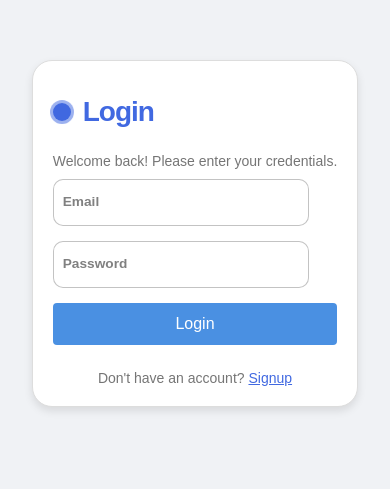
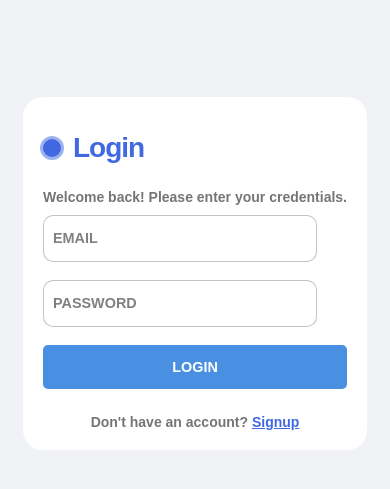
Before and after one commit to mahmoudBH/Student-Management-System, a React (Create React App) app in the folder frontend/: page / in a window 390 px wide. Shown: the part 189-678 px from the top of the page. Built offline with nearby package versions, Linux system fonts and the light colour scheme.

Commit message:
fix style

```diff
--- a/frontend/src/component/Header.css
+++ b/frontend/src/component/Header.css
@@ -203,10 +203,11 @@
 }
 
 .sidebar-menu li {
-  padding: 15px 0;
+  padding: 25px 0;
 }
 
 .sidebar-menu li a {
+  position: fixed;
   color: white;
   text-decoration: none;
   font-size: 20px;
--- a/frontend/src/component/Header.js
+++ b/frontend/src/component/Header.js
@@ -61,7 +61,7 @@
           <li><a href="/add-student"><img src="/icons/add-document.svg" alt="Add Note" /><span>Add Note</span></a></li>
           <li><a href="/edit-note"><img src="/icons/edit.svg" alt="Edit Notes" /><span>Edit Notes</span></a></li>
           <li><a href="/add-course"><img src="/icons/add.svg" alt="Add Course" /><span>Add Course</span></a></li>
-          <li><a href="/manage-student"><img src="/icons/manage.svg" alt="Manage Student" /><span>Gérer Etudiant</span></a></li>
+          <li><a href="/manage-student"><img src="/icons/member-list.svg" alt="Manage Student" /><span>Gérer Etudiant</span></a></li>
         </ul>
       </div>
     </header>
--- a/frontend/src/component/authentification/Login.js
+++ b/frontend/src/component/authentification/Login.js
@@ -22,11 +22,7 @@
       if (response.data.user) {
         // Stocker les données utilisateur dans le local storage
         localStorage.setItem('user', JSON.stringify(response.data.user));
-        // Optionnel : stocker le token JWT si nécessaire
-        // localStorage.setItem('token', response.data.token);
-
         setMessage('Connexion réussie');
-        // Rediriger vers la page d'accueil après une connexion réussie
         window.location.href = '/home'; // Ou utilisez navigate('/home') si vous utilisez react-router
       } else {
         setMessage('Identifiants invalides.'); // Message d'erreur en cas de problème
@@ -42,7 +38,7 @@
 
   return (
     <div className="container"> {/* Même conteneur pour centrer le formulaire */}
-      <form className="form" onSubmit={handleSubmit}>
+      <form className="login-form" onSubmit={handleSubmit}> {/* Changement de className ici */}
         <p className="title">Login</p>
         <p className="message">Welcome back! Please enter your credentials.</p>
 
--- a/frontend/src/component/authentification/Signup.js
+++ b/frontend/src/component/authentification/Signup.js
@@ -9,7 +9,7 @@
   const [email, setEmail] = useState('');
   const [password, setPassword] = useState('');
   const [confirmPassword, setConfirmPassword] = useState('');
-  const [mobileNumber, setMobileNumber] = useState(''); // New state for mobile number
+  const [mobileNumber, setMobileNumber] = useState(''); // Nouveau champ pour le numéro de mobile
   const [message, setMessage] = useState('');
 
   const handleSubmit = async (e) => {
@@ -25,7 +25,7 @@
         name: `${firstName} ${lastName}`,
         email,
         password,
-        mobileNumber, // Include mobile number in the request
+        mobileNumber, // Inclure le numéro de mobile dans la requête
       });
 
       localStorage.setItem('user', JSON.stringify({ name: `${firstName} ${lastName}`, email, mobileNumber }));
@@ -40,8 +40,8 @@
   };
 
   return (
-    <div className="container">
-      <form className="form" onSubmit={handleSubmit}>
+    <div className="container"> {/* Même conteneur que dans la page login */}
+      <form className="login-form" onSubmit={handleSubmit}> {/* Remplace "form" par "login-form" */}
         <p className="title">Register</p>
         <p className="message">Signup now and get full access to our app.</p>
         <div className="flex">
@@ -114,7 +114,7 @@
 
         <button type="submit" className="submit">Submit</button>
         {message && <p className="message">{message}</p>}
-        <p className="Login">
+        <p className="signin">
           Already have an account? <Link to="/">Login</Link>
         </p>
       </form>
--- a/frontend/src/component/authentification/styles.css
+++ b/frontend/src/component/authentification/styles.css
@@ -1,4 +1,4 @@
-.form {
+.login-form {
   display: flex;
   flex-direction: column;
   gap: 10px;
@@ -28,7 +28,7 @@
   padding-left: 30px;
 }
 
-  .title::before,.title::after {
+.title::before, .title::after {
   position: absolute;
   content: "";
   height: 16px;
@@ -41,7 +41,6 @@
 .title::before {
   width: 18px;
   height: 18px;
-    background-color: royalblue;
 }
 
 .title::after {
@@ -50,22 +49,18 @@
   animation: pulse 1s linear infinite;
 }
 
-  .message, .signin, .Login {
+.message, .signin {
   color: rgba(88, 87, 87, 0.822);
   font-size: 14px;
 }
 
-  .signin,.Login {
+.signin {
   text-align: center;
 }
 
 .signin a {
   color: royalblue;
 }
-  .Login a {
-    color: royalblue;
-  }
-
 
 .signin a:hover {
   text-decoration: underline royalblue;
@@ -77,11 +72,11 @@
   gap: 6px;
 }
 
-  .form label {
+.login-form label {
   position: relative;
 }
 
-  .form label .input {
+.login-form label .input {
   width: 90%;
   padding: 10px 10px 20px 10px;
   outline: 0;
@@ -89,7 +84,7 @@
   border-radius: 10px;
 }
 
-  .form label .input + span {
+.login-form label .input + span {
   position: absolute;
   left: 10px;
   top: 15px;
@@ -99,18 +94,18 @@
   transition: 0.3s ease;
 }
 
-  .form label .input:placeholder-shown + span {
+.login-form label .input:placeholder-shown + span {
   top: 15px;
   font-size: 0.9em;
 }
 
-  .form label .input:focus + span,.form label .input:valid + span {
+.login-form label .input:focus + span, .login-form label .input:valid + span {
   top: 30px;
   font-size: 0.7em;
   font-weight: 600;
 }
 
-  .form label .input:valid + span {
+.login-form label .input:valid + span {
   color: green;
 }
 
@@ -134,7 +129,6 @@
     transform: scale(0.9);
     opacity: 1;
   }
-
   to {
     transform: scale(1.8);
     opacity: 0;
--- a/frontend/src/component/pages/AddCourseForm/AddCourseForm.css
+++ b/frontend/src/component/pages/AddCourseForm/AddCourseForm.css
@@ -1,50 +1,112 @@
-/* ./components/AddCourseForm.css */
-form {
-    max-width: 500px;
-    margin: 150px auto;
+/* Container for the entire course form */
+.course-container {
+  display: flex;
+  flex-direction: column;
+  align-items: center;
+  padding: 40px 20px 20px 260px; /* Reduced top padding to bring it higher */
+  min-height: 100vh;
+  font-family: 'Roboto', sans-serif;
+}
+
+/* Form styling */
+.form-cour {
+  max-width: 500px;
+  width: 100%;
+  margin-top: 60px; /* Centered vertically on the page, higher for better visibility */
+  padding: 30px;
+  border-radius: 12px;
+  background-color: #ffffff;
+  box-shadow: 0 6px 12px rgba(0, 0, 0, 0.1);
+  transition: transform 0.3s ease;
+}
+
+.form-cour:hover {
+  transform: scale(1.02);
+}
+
+.form-cour h2 {
+  text-align: center;
+  margin-bottom: 20px;
+  font-size: 1.8rem;
+  color: #2c3e50;
+  font-weight: bold;
+}
+
+/* Form input groups */
+.form-cour div {
+  margin-bottom: 18px;
+}
+
+/* Label styling */
+label {
+  display: block;
+  font-weight: 600;
+  color: #4a90e2;
+  margin-bottom: 8px;
+  font-size: 1rem;
+  text-transform: uppercase;
+}
+
+/* Select and file input styling */
+select,
+input[type="file"] {
+  width: 100%;
+  padding: 10px;
+  border: 1px solid #ccc;
+  border-radius: 6px;
+  font-size: 1rem;
+  background: #f5f5f5;
+  color: #333;
+  transition: border-color 0.3s ease, box-shadow 0.3s ease;
+}
+
+select:focus,
+input[type="file"]:focus {
+  border-color: #4a90e2;
+  box-shadow: 0 0 8px rgba(74, 144, 226, 0.3);
+  outline: none;
+}
+
+/* Submit button styling */
+.add-cours {
+  width: 100%;
+  padding: 14px;
+  background-color: #4CAF50;
+  color: white;
+  font-size: 1rem;
+  border: none;
+  border-radius: 6px;
+  font-weight: bold;
+  cursor: pointer;
+  text-transform: uppercase;
+  transition: background-color 0.3s ease, box-shadow 0.3s ease;
+}
+
+.add-cours:hover {
+  background-color: #45a049;
+  box-shadow: 0 4px 10px rgba(69, 160, 73, 0.2);
+}
+
+.add-cours:active {
+  transform: translateY(2px);
+}
+
+/* Responsive adjustments for smaller screens */
+@media screen and (max-width: 600px) {
+  .course-container {
+    padding: 20px 10px;
+  }
+
+  form {
     padding: 20px;
-    border: 1px solid #ddd;
-    border-radius: 8px;
-    background-color: #f4f4f4;
-    box-shadow: 0 4px 8px rgba(0, 0, 0, 0.1);
+    margin-top: 80px; /* Reduces top margin on smaller screens */
   }
 
   form h2 {
-    text-align: center;
-    margin-bottom: 20px;
+    font-size: 1.5rem;
   }
 
-  form div {
-    margin-bottom: 15px;
+  .add-cours {
+    font-size: 0.9rem;
   }
-
-  label {
-    display: block;
-    font-weight: bold;
-    color: #333;
-    margin-bottom: 5px;
-  }
-
-  select,
-  input[type="file"] {
-    width: 100%;
-    padding: 8px;
-    border: 1px solid #ccc;
-    border-radius: 4px;
-    font-size: 16px;
-  }
-
-  .add-cours[type="submit"] {
-    width: 100%;
-    padding: 10px;
-    background-color: #4CAF50;
-    color: white;
-    font-size: 18px;
-    border: none;
-    border-radius: 4px;
-    cursor: pointer;
-  }
-
-  .add-cours[type="submit"]:hover {
-    background-color: #45a049;
-  }
+}
--- a/frontend/src/component/pages/AddCourseForm/AddCourseForm.js
+++ b/frontend/src/component/pages/AddCourseForm/AddCourseForm.js
@@ -75,7 +75,7 @@
   return (
     <div className="course-container">
       <Header /> {/* Include Header component */}
-      <form onSubmit={handleSubmit}>
+      <form className='form-cour' onSubmit={handleSubmit}>
         <h2>Ajouter un Cours</h2>
 
         <div>
--- a/frontend/src/component/pages/AddStudentForm/AddStudentForm.css
+++ b/frontend/src/component/pages/AddStudentForm/AddStudentForm.css
@@ -1,62 +1,118 @@
-/* Styles pour le composant AddStudentForm */
-form {
-  max-width: 500px; /* Largeur maximale du formulaire */
-  margin: 180px auto; /* Centre le formulaire et réduit l'espacement */
-  padding: 25px;
-  background-color: #f9f9f9;
-  border-radius: 8px;
-  box-shadow: 0 4px 8px rgba(0, 0, 0, 0.1);
+/* Container styling for AddStudentForm */
+.add-student-container {
+  display: flex;
+  justify-content: center;
+  align-items: center;
+  padding: 80px 20px 40px 280px; /* Adjusted for header and sidebar */
+  min-height: 100vh;
+  background: linear-gradient(135deg, #e0f7fa, #ffffff);
   font-family: Arial, sans-serif;
 }
 
-form div {
-  margin-bottom: 15px;
+/* Form styling */
+.form-note {
+  max-width: 500px;
+  width: 100%;
+  margin: 100px auto;
+  padding: 30px;
+  background: linear-gradient(145deg, #ffffff, #e6e6e6);
+  border-radius: 10px;
+  box-shadow: 0 8px 15px rgba(0, 0, 0, 0.15);
+  font-family: Arial, sans-serif;
+  transition: transform 0.3s;
 }
 
+.form-note:hover {
+  transform: scale(1.02);
+}
+
+.form-note div {
+  margin-bottom: 20px;
+}
+
+/* Label styling */
 label {
   display: block;
-  font-weight: bold;
-  color: #4a90e2; /* Harmonisation avec la couleur de titre */
-  margin-bottom: 5px;
-  font-size: 0.95rem;
+  font-weight: 600;
+  color: #4a90e2;
+  margin-bottom: 8px;
+  font-size: 0.9rem;
+  text-transform: uppercase;
 }
 
+/* Input and select styling */
 input[type="text"],
 input[type="number"],
 select {
   width: 100%;
-  padding: 10px;
+  padding: 12px;
   border: 1px solid #cccccc;
-  border-radius: 4px;
+  border-radius: 5px;
   font-size: 1rem;
-  transition: border-color 0.3s ease;
+  background: #f5f5f5;
+  color: #333;
+  transition: border-color 0.3s ease, box-shadow 0.3s ease;
 }
 
 input:focus,
 select:focus {
+  border-color: #4a90e2;
+  box-shadow: 0 0 8px rgba(74, 144, 226, 0.3);
   outline: none;
-  border-color: #4a90e2; /* Couleur de surbrillance */
 }
 
+/* Submit button styling */
 button[type="submit"] {
   width: 100%;
-  padding: 12px;
+  padding: 14px;
   background-color: #4a90e2;
   color: white;
   font-size: 1rem;
   border: none;
-  border-radius: 4px;
+  border-radius: 5px;
   cursor: pointer;
-  transition: background-color 0.3s ease;
+  font-weight: bold;
+  text-transform: uppercase;
+  transition: background-color 0.3s ease, box-shadow 0.3s ease;
 }
 
 button[type="submit"]:hover {
-  background-color: #357abd; /* Couleur plus foncée au survol */
+  background-color: #357abd;
+  box-shadow: 0 4px 10px rgba(53, 122, 189, 0.3);
 }
 
+button[type="submit"]:active {
+  transform: translateY(2px);
+}
+
+/* Message styling */
 p {
   font-size: 1rem;
   text-align: center;
-  color: #333333;
   margin-top: 15px;
+  font-weight: bold;
 }
+
+p[style*="color: red"] {
+  color: #e74c3c; /* Red for error message */
+}
+
+p[style*="color: green"] {
+  color: #27ae60; /* Green for success message */
+}
+
+/* Responsive adjustments */
+@media screen and (max-width: 600px) {
+  .add-student-container {
+    padding: 20px;
+  }
+
+  form {
+    padding: 20px;
+    margin-top: 80px; /* Reduces top margin on smaller screens */
+  }
+
+  button[type="submit"] {
+    font-size: 0.9rem;
+  }
+}
--- a/frontend/src/component/pages/AddStudentForm/AddStudentForm.js
+++ b/frontend/src/component/pages/AddStudentForm/AddStudentForm.js
@@ -79,7 +79,9 @@
   return (
     <div className="student-form-container">
       <Header /> {/* Ajout du composant Header */}
-      <form onSubmit={handleSubmit}>
+
+      <form className='form-note' onSubmit={handleSubmit}>
+      <h2 className="form-title">Add Student Note</h2> {/* Title added */}
         <div>
           <label>First Name:</label>
           <input
--- a/frontend/src/component/pages/Profile/Profile.js
+++ b/frontend/src/component/pages/Profile/Profile.js
@@ -128,10 +128,10 @@
   return (
     <div className="Profile-container">
       <Header />
-      <h2 className="Profile-header">Profil Utilisateur</h2>
       {message && <p className="Profile-message">{message}</p>}
       {user ? (
         <div className="Profile-details">
+          <h2 className="Profile-header">Profil Utilisateur</h2>
           <div>
             <strong className="Profile-label">Nom:</strong>
             {isEditing ? (
@@ -146,6 +146,7 @@
               <span>{user.name}</span>
             )}
           </div>
+          <br></br>
           <div>
             <strong className="Profile-label">Email:</strong>
             {isEditing ? (
@@ -160,6 +161,7 @@
               <span>{user.email}</span>
             )}
           </div>
+          <br></br>
           <div>
             <strong className="Profile-label">Numéro de téléphone:</strong>
             {isEditing ? (
```
Also changed, not shown: frontend/src/component/pages/ManageStudent/ManageStudent.css (+49 -3 lines), frontend/src/component/pages/Profile/Profile.css (+49 -31 lines), frontend/public/icons/member-list.svg (added). Lines whose indentation alone changed are shown as unchanged.
